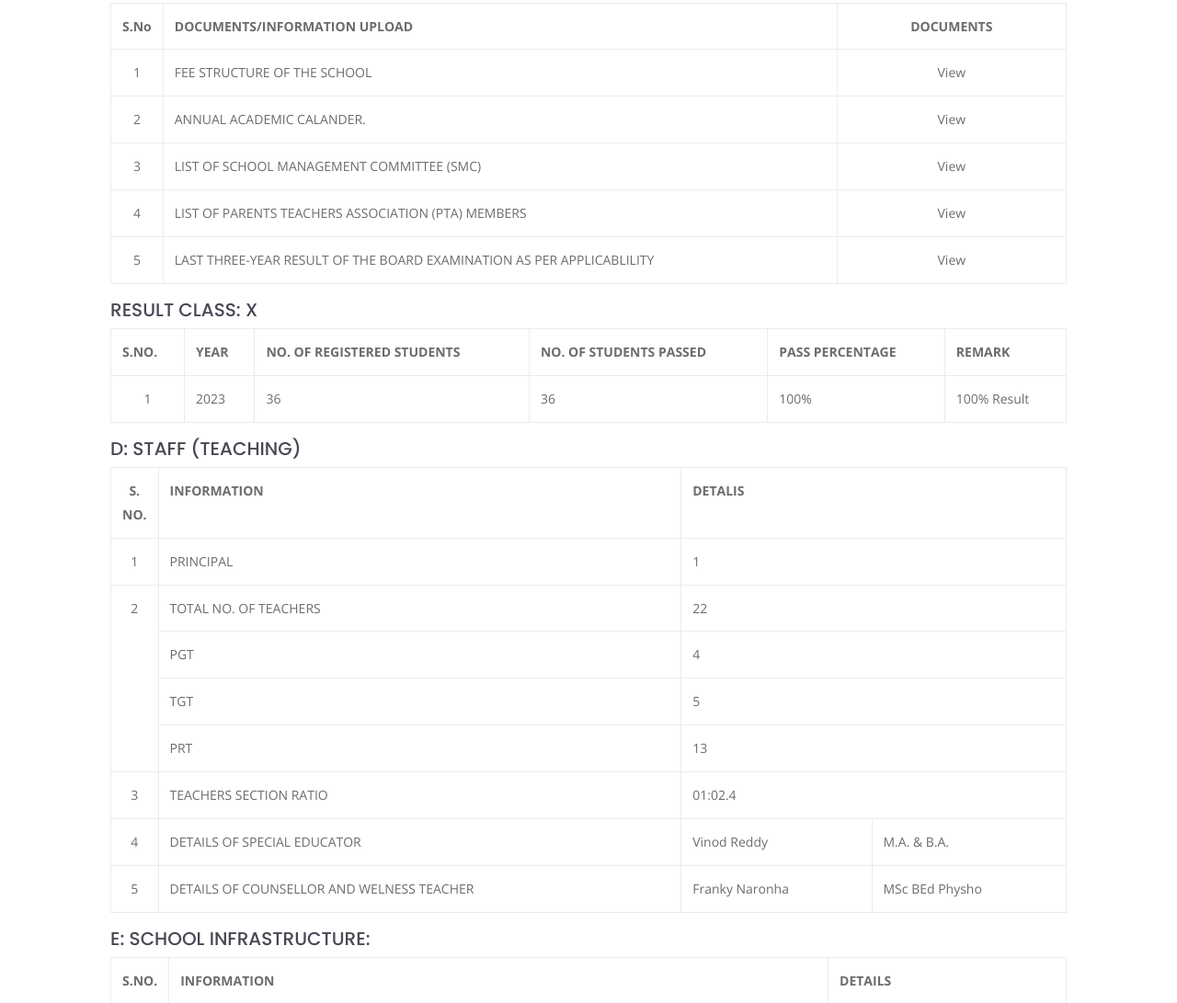
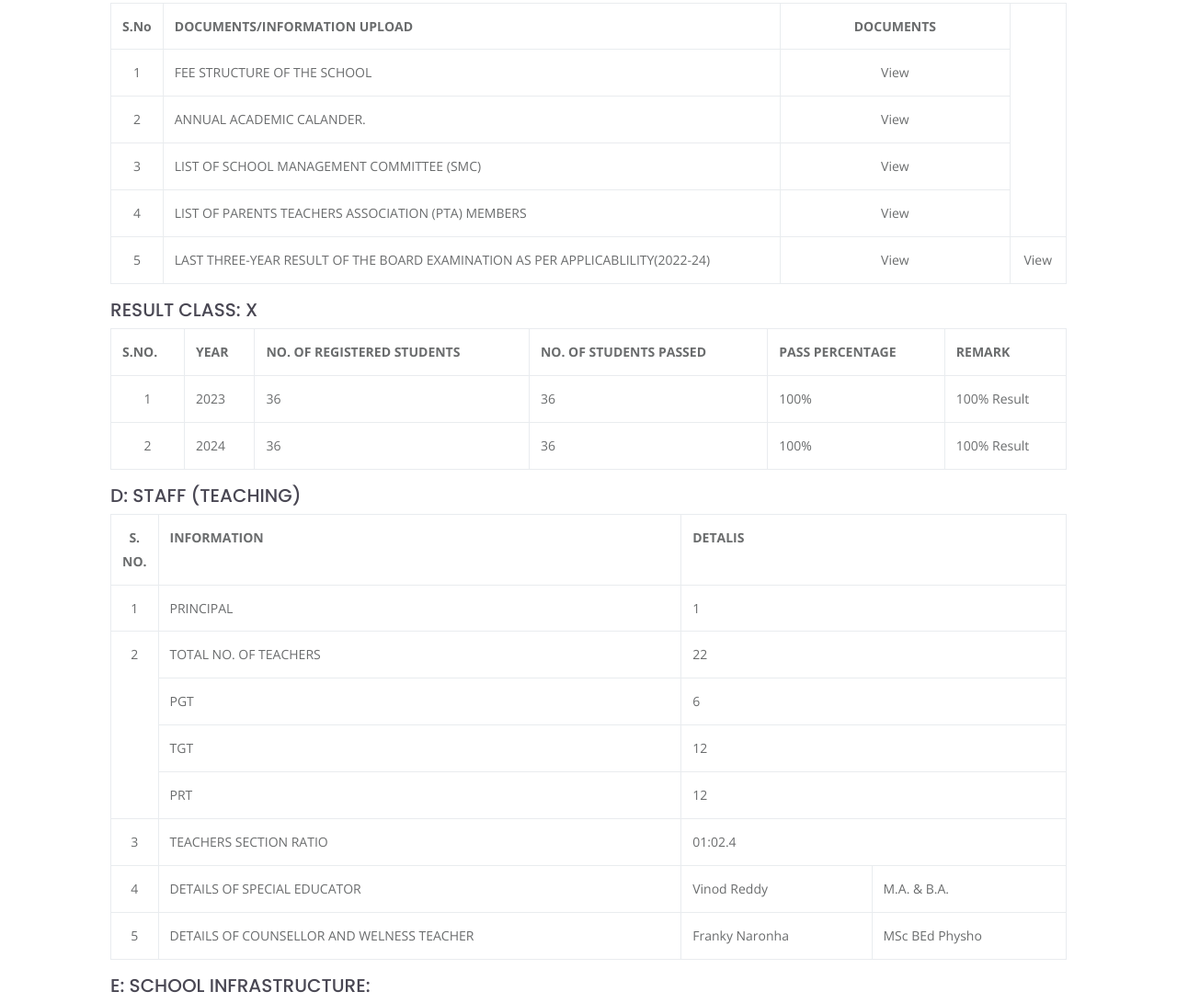
Before and after one commit to leadSchool/mangaonlead, a plain HTML site: page mandatory.html in a window 1280 px wide. Shown: the part 1247-2338 px from the top of the page at 92% size. Drawn offline with nearby package versions, Linux system fonts and the light colour scheme.

Commit message:
Updated files

```diff
--- a/mandatory.html
+++ b/mandatory.html
@@ -156,7 +156,7 @@
                     <tr>
                       <td style="text-align: center">1</td>
                       <td>NAME OF THE SCHOOL</td>
-                      <td>LEAD SCHOOL MANGOAN</td>
+                      <td>LEAD SCHOOL MANGAON</td>
                     </tr>
 
                     <tr>
@@ -180,7 +180,7 @@
                     <tr>
                       <td style="text-align: center">5</td>
                       <td>PRINCIPAL NAME & QUALIFICATION:</td>
-                      <td>Sonia Thomas M.Sc. B.Ed.</td>
+                      <td>Baswaraj R. Jagaye (M.Sc.B.Ed.,DSM)</td>
                     </tr>
 
                     <tr>
@@ -192,7 +192,7 @@
                     <tr>
                       <td style="text-align: center">7</td>
                       <td>CONTACT DETAILS (LANDLINE/MOBILE)</td>
-                      <td>8329656253</td>
+                      <td>7276318887</td>
                     </tr>
                   </tbody>
                 </table>
@@ -212,7 +212,7 @@
                     <tr>
                       <td style="text-align: center">1</td>
                       <td>COPIES OF AFFILIATION/UPGRADATION LETTER AND RECENT EXTENSION OF AFFILIATION, IF ANY</td>
-                      <td style="text-align: center"><a href="MangaonAffiliationLetter.pdf" target="_blank">View</a>
+                      <td style="text-align: center"><a href="folder25/Mangaon Extension.pdf" target="_blank">View</a>
                       </td>
                     </tr>
 
@@ -258,7 +258,7 @@
                     <tr>
                       <td style="text-align: center">8</td>
                       <td>COPIES OF VALID WATER, HEALTH AND SANITATION CERTIFICATES</td>
-                      <td style="text-align: center"><a href="files/COPIES OF VALID WATER, HEALTH AND SANITATION CERTIFICATES.pdf"
+                      <td style="text-align: center"><a href="folder25/BUILDING AND WATER SANITATION.pdf"
                           target="_blank">View</a></td>
                     </tr>
                   </tbody>
@@ -277,7 +277,7 @@
                     <tr>
                       <td style="text-align: center">1</td>
                       <td>FEE STRUCTURE OF THE SCHOOL</td>
-                      <td style="text-align: center"> <a href="files/Mangaon Fees.pdf" target="_blank">View</a>
+                      <td style="text-align: center"> <a href="folder25/fee Details.pdf" target="_blank">View</a>
                       </td>
                     </tr>
 
@@ -291,22 +291,25 @@
                     <tr>
                       <td style="text-align: center">3</td>
                       <td>LIST OF SCHOOL MANAGEMENT COMMITTEE (SMC)</td>
-                      <td style="text-align: center"> <a href="files/SMC.jpeg" target="_blank">View</a></td>
+                      <td style="text-align: center"> <a href="folder25/SMC 2024-25.pdf" target="_blank">View</a></td>
                     </tr>
 
                     <tr>
                       <td style="text-align: center">4</td>
                       <td>LIST OF PARENTS TEACHERS ASSOCIATION (PTA) MEMBERS</td>
-                      <td style="text-align: center"> <a href="files/PTA.jpeg"
+                      <td style="text-align: center"> <a href="folder25/UNDER PTA.pdf"
                           target="_blank">View</a></td>
                     </tr>
 
                     <tr>
                       <td style="text-align: center">5</td>
-                      <td>LAST THREE-YEAR RESULT OF THE BOARD EXAMINATION AS PER APPLICABLILITY</td>
-                      <td style="text-align: center"> <a href="files/Mangaon Grade 10 Result.pdf"
+                      <td>LAST THREE-YEAR RESULT OF THE BOARD EXAMINATION AS PER APPLICABLILITY(2022-24)</td>
+                      <td style="text-align: center"> <a href="folder25/CBSE Grade X Result 2022-23 - Mangaon.pdf"
                         target="_blank">View</a></td>
+                        <td style="text-align: center"> <a href="folder25/Grade 10 - AY 23-24 (CBSE) - Mangaon.pdf"
+                          target="_blank">View</a></td>
                     </tr>
+
                   </tbody>
                 </table>
               </div>
@@ -327,6 +330,14 @@
                     <tr>
                       <td style="text-align: center">1</td>
                       <td>2023</td>
+                      <td>36</td>
+                      <td>36</td>
+                      <td>100%</td>
+                      <td>100% Result</td>
+                    </tr>
+                    <tr>
+                      <td style="text-align: center">2</td>
+                      <td>2024</td>
                       <td>36</td>
                       <td>36</td>
                       <td>100%</td>
@@ -360,17 +371,17 @@
 
                     <tr>
                       <td>PGT</td>
-                      <td colspan="2">4</td>
+                      <td colspan="2">6</td>
                     </tr>
 
                     <tr>
                       <td>TGT</td>
-                      <td colspan="2">5</td>
+                      <td colspan="2">12</td>
                     </tr>
 
                     <tr>
                       <td>PRT</td>
-                      <td colspan="2">13</td>
+                      <td colspan="2">12</td>
                     </tr>
 
                     <tr>
```
Also changed, not shown: 8 other files.
